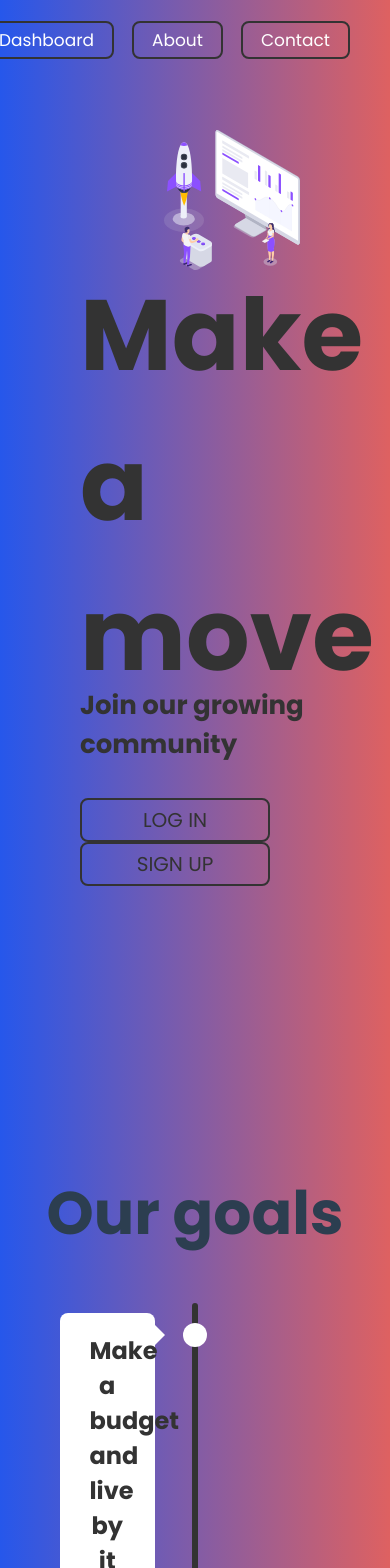
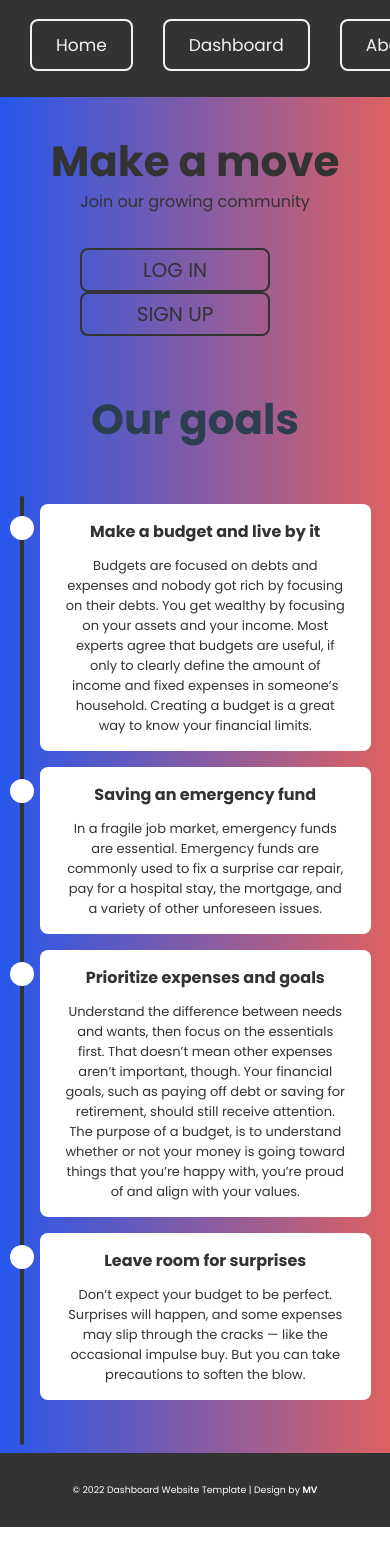
Before and after one commit to mariovida/dashboard-website, a Vue app: page / in a window 390 px wide. Shown: the top 1568 px of the page. After the commit the page ends 1527 px from the top, so only its background shows below. Built offline with nearby package versions, Linux system fonts and the light colour scheme; no server answers.

Commit message:
Add files via upload

```diff
--- a/src/App.vue
+++ b/src/App.vue
@@ -56,7 +56,7 @@ export default {
   font-family: "Poppins";
   text-decoration: none;
   font-size: 17px;
-  color: white;
+  color: #F2F2F2;
   border: 2px solid #333;
   border-radius: 8px;
   padding: 5px 18px;
@@ -76,8 +76,8 @@ export default {
   transition: 0.4s;
 }
 .change_color #nav a {
-  color: white;
-  border-color: white;
+  color: #F2F2F2;
+  border-color: #F2F2F2;
   padding: 5px 18px;
 }
 .change_color #nav a:hover {
--- a/src/components/Footer.vue
+++ b/src/components/Footer.vue
@@ -30,4 +30,9 @@ footer a {
 footer a:hover {
   color: #CCC;
 }
+@media screen and (max-width: 768px) {
+  footer {
+    font-size: 8px;
+  }
+}
 </style>
--- a/src/style.css
+++ b/src/style.css
@@ -194,3 +194,178 @@ body {
   color: #333 !important;
   margin-bottom: 12px;
 }
+@media screen and (max-width: 1280px) {
+  .block-effect {
+    font-size: 72px;
+  }
+  .title {
+    font-size: 72px;
+  }
+  .desc {
+    font-size: 21px;
+  }
+  .startup_image {
+    top: 210px;
+  }
+}
+@media screen and (max-width: 1080px) {
+  #nav {
+    width: 100%;
+    height: 100px;
+    right: 0;
+    padding-top: 35px;
+    background-color: #333;
+  }
+  #nav a {
+    border: 2px solid #F2F2F2;
+    margin-left: 30px;
+    padding: 12px 24px;
+  }
+  #nav a:first-of-type {
+    margin-left: 0;
+  }
+  .change_color #nav a {
+    padding: 12px 24px;
+  }
+  .block-effect {
+    padding-top: 130px;
+  }
+  .startup_image {
+    top: 300px;
+    width: 35%;
+    right: 40px;
+  }
+  .goals {
+    margin-top: 420px;
+  }
+}
+@media screen and (max-width: 888px) {
+ .startup_image {
+   top: 350px;
+   width: 40%;
+   right: 30px;
+ }
+ .goals {
+   margin-top: 500px;
+ }
+}
+@media screen and (max-width: 768px) {
+  .title, .desc {
+    padding-left: 0;
+    text-align: center;
+  }
+  .desc {
+    margin-top: 12px;
+    font-size: 25px;
+  }
+  .startup_image {
+    top: 400px;
+    width: 70%;
+    left: 15%;
+  }
+  .goals {
+    margin-top: 700px;
+  }
+  .timeline {
+    margin: 45px 0;
+    padding-bottom: 150px;
+  }
+  .timeline::after {
+    left: 10px;
+    margin-left: 0;
+  }
+  .goal-left,
+  .goal-right {
+    padding: 10px 40px;
+    position: relative;
+    width: 100%;
+  }
+  .goal-left::after,
+  .goal-right::after {
+    left: 0;
+  }
+  .goal-right {
+    left: 0;
+    bottom: 0;
+  }
+  .goal-left:nth-child(3) {
+    bottom: 0;
+  }
+  .goal-right:nth-child(3) {
+    margin-top: -195px;
+    margin-bottom: 80px;
+  }
+  .goal-left::before {
+    content: " ";
+    height: 0;
+    position: absolute;
+    top: 22px;
+    width: 0;
+    z-index: 1;
+    left: 30px;
+    border: medium solid #ffffff;
+    border-width: 10px 10px 10px 0;
+    border-color: transparent #ffffff transparent transparent;
+  }
+  .content {
+    padding: 15px 25px;
+    background-color: #FFF;
+  }
+}
+@media screen and (max-width: 600px) {
+  .block-effect {
+    font-size: 42px;
+  }
+  .title, .desc {
+    padding-left: 0;
+    text-align: center;
+    font-size: 42px;
+  }
+  .desc {
+    font-size: 16px;
+    font-weight: 400;
+    margin-top: 20px;
+  }
+  .startup_image {
+    display: none;
+  }
+  .goals {
+    margin-top: 150px;
+    width: 100%;
+    margin-left: 0;
+  }
+  .goals h1 {
+    font-size: 42px;
+  }
+  .timeline {
+    margin: 45px 0;
+    padding-bottom: 220px;
+  }
+  .timeline::after {
+    width: 4px;
+    left: 20px;
+  }
+  .goal-left,
+  .goal-right {
+    left: 20px;
+    padding: 8px 20px;
+    width: 95%;
+  }
+  .goal-left::after,
+  .goal-right::after {
+    left: -10px;
+  }
+  .goal-right:nth-child(3) {
+    margin-top: -265px;
+  }
+  .content {
+    padding: 15px 25px;
+    background-color: #FFF;
+  }
+  .content h2 {
+    font-size: 16px;
+  }
+  .content p {
+    font-size: 13px;
+  }
+}
--- a/src/views/Contact.vue
+++ b/src/views/Contact.vue
@@ -32,8 +32,6 @@
       <i class="fas fa-phone-alt"><p>+385 91 732 4270</p></i>
       <i class="fas fa-clock"><p><b>Mon-Fri</b> : 09:00-17:00</p></i>
     </div>
-
-    <Footer />
   </div>
 </template>
 
@@ -42,13 +40,9 @@
 
 <script>
 import emailjs from 'emailjs-com';
-import Footer from '../components/Footer.vue'
 
 export default {
   name: 'ContactForm',
-  components: {
-    Footer
-  },
   data() {
     return {
       name: '',
--- a/src/views/Dashboard.vue
+++ b/src/views/Dashboard.vue
@@ -1,13 +1,15 @@
 <template>
   <div class="main">
+    <div class="nav-background"></div>
     <div v-if="user" class="left-nav">
-      <div class="img-avatar"><img src="../assets/man.png" /></div><h1>{{ user.data.displayName }}</h1>
-      <router-link to="/todo" target="self"
-        ><button id="todo">To Do</button></router-link
-      >
+      <div><img src="../assets/man.png" /></div><h1>{{ user.data.displayName }}</h1>
+      <div class="left-nav-buttons">
+        <router-link to="/dashboard" target="self">Analytics</router-link><br/>
+        <router-link to="/todo" target="self">To Do</router-link><br/>
+        <a @click.prevent="signOut">Sign out</a>
+      </div>
     </div>
-    <div class="nav-item">{{user.data.displayName}}</div>
-    <a class="nav-link" @click.prevent="signOut">Sign out</a>
+
   </div>
 </template>
 
@@ -48,10 +50,18 @@ export default {
   margin: 0;
   background-color: #F2F2F2;
 }
+.nav-background {
+  position: absolute;
+  top: 0;
+  left: 0;
+  width: 100%;
+  height: 80px;
+  background-color: #333;
+}
 .left-nav {
-  width: 20%;
+  width: 280px;
   height: 100vh;
-  background-color: #333;
+  background-color: #CCC;
 }
 .left-nav img {
   width: 40px;
@@ -70,4 +80,34 @@ h1 {
   padding: 15px 0;
   background-color: transparent;
 }
+.left-nav-buttons {
+  background-color: transparent;
+  position: absolute;
+  top: 120px;
+  left: 40px;
+}
+.left-nav-buttons a {
+  display: block;
+  width: 200px;
+  padding: 10px 0;
+  background-color: #CCC;
+  color: #333;
+  font-size: 16px;
+  font-weight: 500;
+  text-decoration: none;
+  border: 2px solid #333;
+  border-radius: 6px;
+  cursor: pointer;
+}
+.left-nav-buttons a:hover {
+  background-color: #404040;
+  color: #F2F2F2;
+}
+.left-nav-buttons a.router-link-exact-active {
+  background-color: #333;
+  color: #F2F2F2;
+}
+.left-nav-buttons a.router-link-exact-active:hover {
+  background-color: #404040;
+}
 </style>
--- a/src/views/Login.vue
+++ b/src/views/Login.vue
@@ -67,6 +67,9 @@ export default {
   padding: 0;
   margin: 0;
 }
+body {
+  height: 100vh;
+}
 .login img {
   position: absolute;
   top: 50%;
@@ -78,10 +81,9 @@ export default {
   position: absolute;
   top: 50%;
   right: 5%;
-  transform: translate(0%, -40%);
+  transform: translate(0%, -50%);
   width: 45%;
   padding: 6% 5% 5% 5%;
-  min-height: 100vh;
 }
 .login-information h1 {
   font-size: 58px;
@@ -141,4 +143,35 @@ form button:hover:after {
   margin-left: 10px;
   transition: ease-in 0.2s;
 }
+@media screen and (max-width: 768px) {
+  .login img {
+    display: none;
+  }
+  .login-information {
+    right: 0;
+    width: 100%;
+    padding: 0;
+  }
+  .login-information h1 {
+    font-size: 56px;
+  }
+  .login-information input {
+    font-size: 16px;
+  }
+  .login form {
+    margin-top: 36px;
+  }
+  form button {
+    width: 180px;
+    font-size: 16px;
+    padding: 10px 0;
+  }
+  form button:hover {
+    transition: ease-in 0.1s;
+  }
+  form button:hover:after {
+    margin-left: 10px;
+    transition: ease-in 0.1s;
+  }
+}
 </style>
--- a/src/views/Register.vue
+++ b/src/views/Register.vue
@@ -100,10 +100,9 @@ export default {
   position: absolute;
   top: 50%;
   right: 5%;
-  transform: translate(0%, -40%);
+  transform: translate(0%, -50%);
   width: 45%;
   padding: 6% 5% 5% 5%;
-  min-height: 100vh;
 }
 .register-information h1 {
   font-size: 58px;
@@ -164,4 +163,35 @@ form button:hover:after {
   margin-left: 10px;
   transition: ease-in 0.2s;
 }
+@media screen and (max-width: 768px) {
+  .register img {
+    display: none;
+  }
+  .register-information {
+    right: 0;
+    width: 100%;
+    padding: 0;
+  }
+  .register-information h1 {
+    font-size: 56px;
+  }
+  .register-information input {
+    font-size: 16px;
+  }
+  .register form {
+    margin-top: 36px;
+  }
+  form button {
+    width: 180px;
+    font-size: 16px;
+    padding: 10px 0;
+  }
+  form button:hover {
+    transition: ease-in 0.1s;
+  }
+  form button:hover:after {
+    margin-left: 10px;
+    transition: ease-in 0.1s;
+  }
+}
 </style>
--- a/src/views/ToDo.vue
+++ b/src/views/ToDo.vue
@@ -1,13 +1,113 @@
 <template>
-  <div class="todo">
+  <div class="main">
+    <div class="nav-background"></div>
+    <div v-if="user" class="left-nav">
+      <div><img src="../assets/man.png" /></div><h1>{{ user.data.displayName }}</h1>
+      <div class="left-nav-buttons">
+        <router-link to="/dashboard" target="self">Analytics</router-link><br/>
+        <router-link to="/todo" target="self">To Do</router-link><br/>
+        <a @click.prevent="signOut">Sign out</a>
+      </div>
+    </div>
+
   </div>
 </template>
 
-<style scoped>
-</style>
+<script>
+import { mapGetters } from "vuex";
+import firebase from 'firebase/compat/app';
+import 'firebase/compat/auth';
 
-<script>
+export default {
+  name: 'main',
+  computed: {
+    ...mapGetters({
+      user: "user"
+    })
+  },
+  methods: {
+    signOut() {
+      firebase
+        .auth()
+        .signOut()
+        .then(() => {
+          this.$router.replace({
+            name: "Home"
+          });
+        });
+    }
+  }
+};
 </script>
 
 <style scoped>
+@import url("https://fonts.googleapis.com/css2?family=Poppins:ital,wght@0,100;0,200;0,300;0,400;0,500;0,600;0,700;0,800;0,900;1,100;1,200;1,300;1,400;1,500;1,600;1,700;1,800;1,900&display=swap");
+* {
+  scroll-behavior: smooth;
+  box-sizing: border-box;
+  font-family: "Poppins";
+  padding: 0;
+  margin: 0;
+  background-color: #F2F2F2;
+}
+.nav-background {
+  position: absolute;
+  top: 0;
+  left: 0;
+  width: 100%;
+  height: 80px;
+  background-color: #333;
+}
+.left-nav {
+  width: 280px;
+  height: 100vh;
+  background-color: #CCC;
+}
+.left-nav img {
+  width: 40px;
+  height: 40px;
+  position: absolute;
+  top: 20px;
+  left: 20px;
+  background-color: transparent;
+}
+h1 {
+  position: absolute;
+  left: 80px;
+  font-size: 35px;
+  font-weight: 600;
+  color: #F2F2F2;
+  padding: 15px 0;
+  background-color: transparent;
+}
+.left-nav-buttons {
+  background-color: transparent;
+  position: absolute;
+  top: 120px;
+  left: 40px;
+}
+.left-nav-buttons a {
+  display: block;
+  width: 200px;
+  padding: 10px 0;
+  background-color: #CCC;
+  color: #333;
+  font-size: 16px;
+  font-weight: 500;
+  text-decoration: none;
+  border: 2px solid #333;
+  border-radius: 6px;
+  cursor: pointer;
+}
+.left-nav-buttons a:hover {
+  background-color: #404040;
+  color: #F2F2F2;
+}
+.left-nav-buttons a.router-link-exact-active {
+  background-color: #333;
+  color: #F2F2F2;
+}
+.left-nav-buttons a.router-link-exact-active:hover {
+  background-color: #404040;
+}
 </style>
```
Also changed, not shown: src/views/firebase.js (+15 -15 lines).
